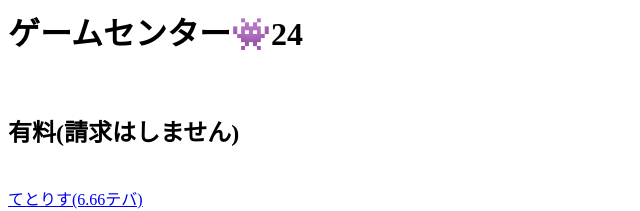
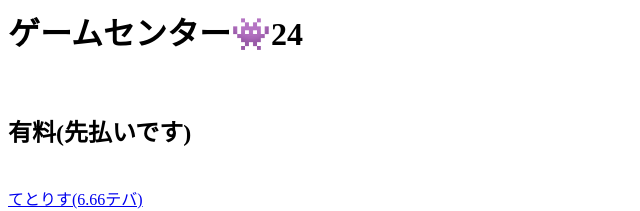
Before and after one commit to efpsbac9904/Atamawaruishop-game-, a plain HTML site: page index.html in a window 1280 px wide. Shown: the top 211 px of the page, without its empty margins (0-640 px from the left). Drawn offline with Linux system fonts and the light colour scheme.

Commit message:
Update index.html

```diff
--- a/index.html
+++ b/index.html
@@ -3,7 +3,7 @@
 </head>
 <body>
 <h1>ゲームセンター👾24</h1><br>
-<h2>有料(請求はしません)</h2><br>
+<h2>有料(先払いです)</h2><br>
 <a href="tetorisu.html">てとりす(6.66テバ)</a><br>
 <h2>現在価格調整中(現在無料)</h2><br>
 <a href="suneku.html">すねーくげーむ</a><br>
```
